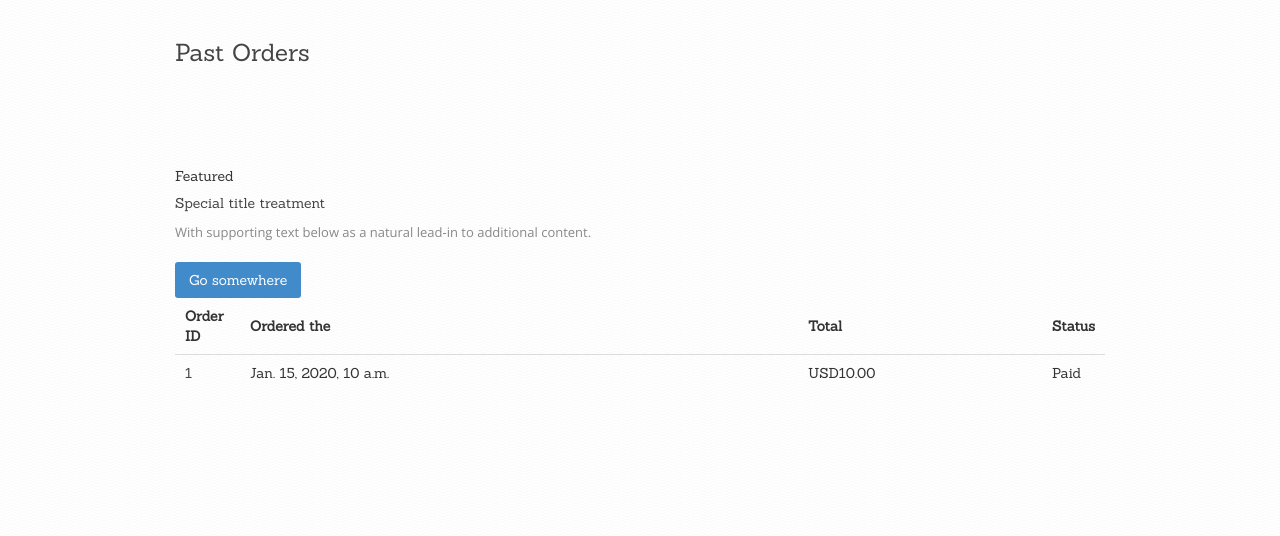
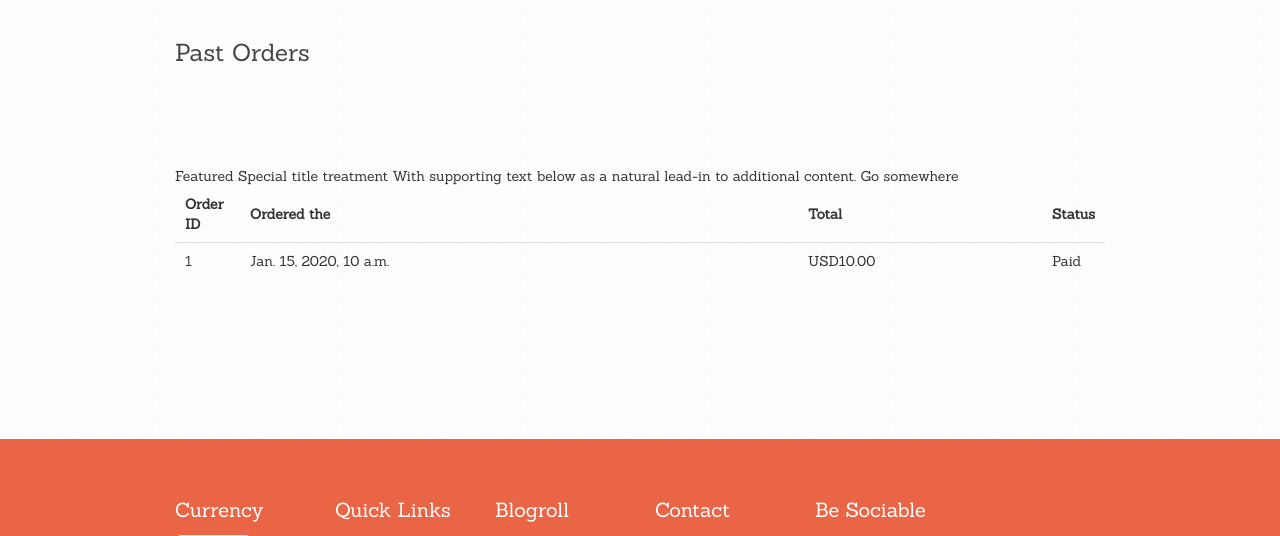
Before and after one commit to TomFinet/Royale-Accounts, a Django app: template source/orders/templates/orders/order_list.html in a window 1280 px wide. Shown: the part 236-772 px from the top of the page. Run offline with Django 3.2, Linux system fonts and the light colour scheme; tables that the repository leaves empty hold one stand-in row (values such as "Sample post"); the template is opened without the code that fills it: values that come from a table or form of the project are taken from there, most other values are stand-ins (such as "Sample title", 1, 10 or a date in 2020); some libraries are stand-ins or nearby versions.

Commit message:
Modified details template

```diff
--- a/source/orders/templates/orders/order_list.html
+++ b/source/orders/templates/orders/order_list.html
@@ -29,17 +29,15 @@
 			<div class="row">
 				<div class="col-md-12">
 					<ul class="products thumb-info-list">
-						<div style="all:unset;">
-							<div class="card">
-							  <div class="card-header">
-							    Featured
-							  </div>
-							  <div class="card-body">
-							    <h5 class="card-title">Special title treatment</h5>
-							    <p class="card-text">With supporting text below as a natural lead-in to additional content.</p>
-							    <a href="#" class="btn btn-primary">Go somewhere</a>
-							  </div>
-							</div>
+						<div class="card" style="all:unset;">
+						  <div class="card-header" style="all:unset;">
+						    Featured
+						  </div>
+						  <div class="card-body" style="all:unset;">
+						    <h5 class="card-title" style="all:unset;">Special title treatment</h5>
+						    <p class="card-text" style="all:unset;">With supporting text below as a natural lead-in to additional content.</p>
+						    <a href="#" class="btn btn-primary" style="all:unset;">Go somewhere</a>
+						  </div>
 						</div>
 						<table class="shop_table cart">
 							<thead>
```
